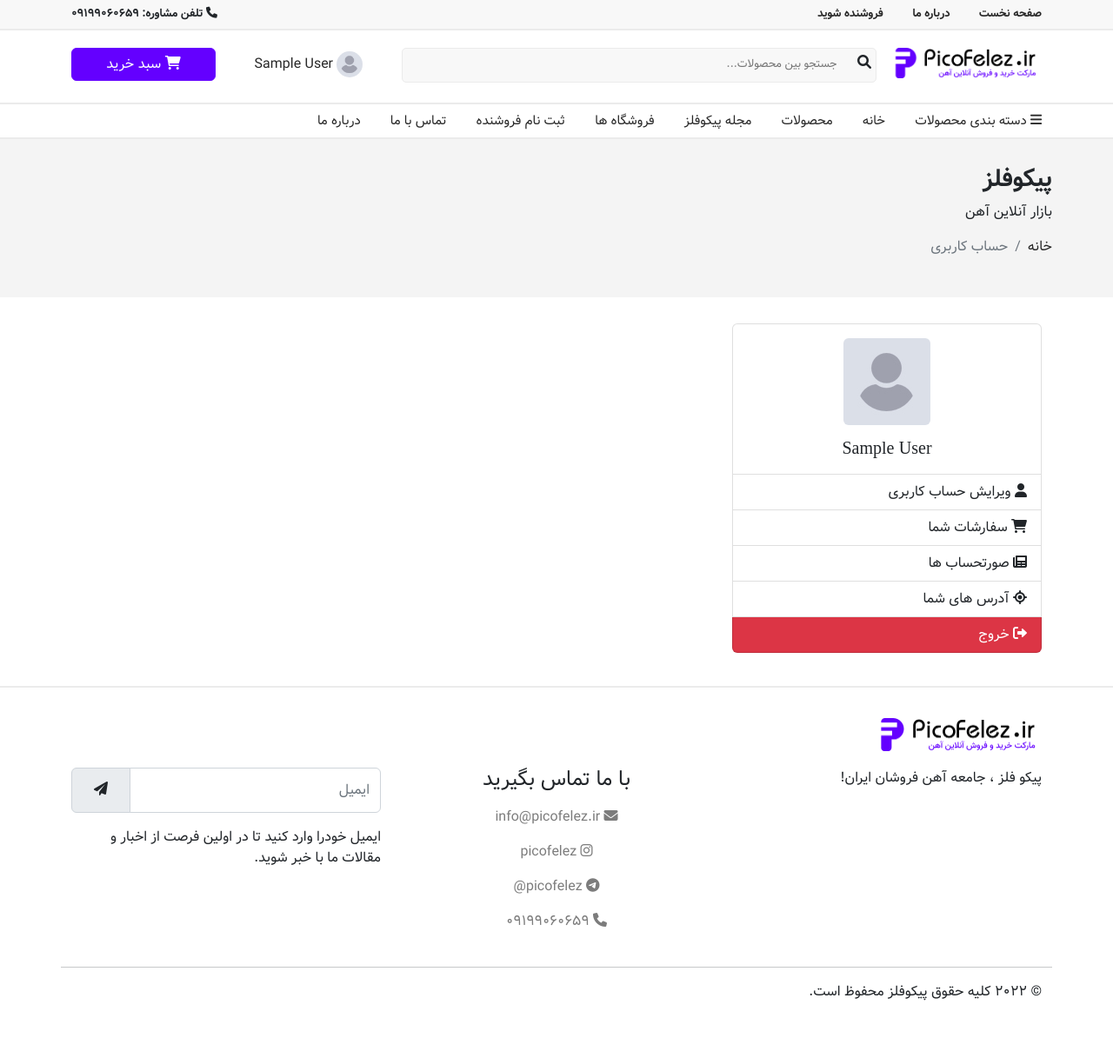
After one commit to picofelez/website-backend, a Django app: page /account/ in a window 1280 px wide. The commit adds this page. Shown: the whole page at 87% size. Run offline with Django 4.2, Linux system fonts and the light colour scheme; the visitor is signed in with stand-in values (Sample User, id 1); some libraries are stand-ins or nearby versions.

Commit message:
Add: user_profile view & logout url

```diff
--- /dev/null
+++ b/account/templates/account/user_profile.html
@@ -0,0 +1,80 @@
+{% extends 'core/base/_base.html' %}
+{% load static %}
+
+{% block title %}
+    پیکو فلز | حساب کاربری
+{% endblock %}
+
+{% block content %}
+    {% with request.resolver_match.url_name as url_name %}
+        <section class="inner-page" id="login-page">
+            <!-- breadcrumb start -->
+            <section class="page-title-box container-fluid">
+                <div class="row">
+                    <div class="col-12">
+                        <div class="container">
+                            <div class="row">
+                                <div class="col-12 px-0">
+                                    <h3 class="font-vazir-bold-fd">پیکوفلز</h3>
+                                    <p>بازار آنلاین آهن</p>
+                                    <nav aria-label="breadcrumb">
+                                        <ol class="breadcrumb">
+                                            <li class="breadcrumb-item">
+                                                <a href="{% url 'core:home' %}">خانه</a>
+                                            </li>
+                                            <li class="breadcrumb-item active" aria-current="page">
+                                                حساب کاربری
+                                            </li>
+                                        </ol>
+                                    </nav>
+                                </div>
+                            </div>
+                        </div>
+                    </div>
+                </div>
+            </section>
+            <!-- breadcrumb end -->
+            <section class="container">
+                <div class="row">
+                    <div class="col-12">
+                        <div class="page-content">
+                            <div class="row">
+                                <div class="col-12 col-md-4 mb-2">
+                                    <div class="list-group">
+                                        <a class="list-group-item list-group-item-action text-center">
+                                            <img src="{% static 'site_statics/img/profile/default.jpg' %}"
+                                                 alt="{{ request.user.get_full_name }}" class="rounded my-2">
+                                            <h5 class="font-vazir-bold-fd my-2">{{ request.user.get_full_name }}</h5>
+                                        </a>
+                                        <a href="#" class="list-group-item list-group-item-action">
+                                            <i class="fas fa-user"></i>
+                                            ویرایش حساب کاربری
+                                        </a>
+                                        <a href="#" class="list-group-item list-group-item-action">
+                                            <i class="fas fa-shopping-cart"></i>
+                                            سفارشات شما
+                                        </a>
+                                        <a href="#" class="list-group-item list-group-item-action">
+                                            <i class="fas fa-newspaper"></i>
+                                            صورتحساب ها
+                                        </a>
+                                        <a href="#" class="list-group-item list-group-item-action">
+                                            <i class="fas fa-location"></i>
+                                            آدرس های شما
+                                        </a>
+                                        <a href="{% url 'account:logout' %}"
+                                           class="list-group-item bg-danger text-white list-group-item-action">
+                                            <i class="fas fa-right-from-bracket"></i>
+                                            خروج
+                                        </a>
+                                    </div>
+                                </div>
+                                <div class="col-12 col-md-6 mb-2"></div>
+                            </div>
+                        </div>
+                    </div>
+                </div>
+            </section>
+        </section>
+    {% endwith %}
+{% endblock %}
--- a/account/urls.py
+++ b/account/urls.py
@@ -1,9 +1,19 @@
+from django.contrib.auth.views import LogoutView
 from django.urls import path
-from .views import login_view, register_view, verify_otp_view, complete_register_view
+from .views import (
+    login_view,
+    register_view,
+    verify_otp_view,
+    complete_register_view,
+    user_profile_view
+)
 
 app_name = 'account'
 urlpatterns = [
+    path('', user_profile_view, name='user-profile'),
+
     path('login/', login_view, name='otp-login'),
+    path('logout/', LogoutView.as_view(), name='logout'),
     path('register/', register_view, name='otp-register'),
     path('otp/verify', verify_otp_view, name='otp-verify'),
     path('register/complete', complete_register_view, name='complete-register'),
--- a/account/views.py
+++ b/account/views.py
@@ -2,6 +2,7 @@ from django.core.cache import cache
 from django.contrib import messages
 from django.contrib.auth import get_user_model, login
 from django.http import Http404
+from django.contrib.auth.decorators import login_required
 from django.shortcuts import render, redirect
 
 from account.forms import PhoneNumberForm, VerifyOtpForm, RegisterForm
@@ -104,9 +105,16 @@ def complete_register_view(request):
         user.set_password(cd.get('password'))
         user.save()
 
+        login(request, user)
         return redirect('core:home')
 
     context = {
         'form': form
     }
     return render(request, 'account/complete_register.html', context)
+
+
+@login_required
+def user_profile_view(request):
+    context = {}
+    return render(request, 'account/user_profile.html', context)
--- a/core/templates/core/base/_header.html
+++ b/core/templates/core/base/_header.html
@@ -45,7 +45,7 @@
                                 class="col-12 col-md-7 col-lg-6 text-center mt-3 mb-3 mt-md-1 mb-md-0"
                         >
                             {% if request.user.is_authenticated %}
-                                <a href="#">
+                                <a href="{% url 'account:user-profile' %}">
                                     <img
                                             src="{% static 'site_statics/img/profile/default.jpg' %}"
                                             alt="تصویر پروفایل"
--- a/core/templates/core/home.html
+++ b/core/templates/core/home.html
@@ -48,7 +48,7 @@
                         <div class="col">
                             <a href="#">
                                 <img
-                                        src="img/banner/side-slide3.jpg"
+                                        src="{% static 'site_statics/img/banner/side-slide3.jpg' %}"
                                         class="intro-banner-img"
                                         alt="banner"
                                         width="100%"
--- a/picofelez/settings.py
+++ b/picofelez/settings.py
@@ -111,6 +111,8 @@ AUTH_PASSWORD_VALIDATORS = [
 ]
 
 AUTH_USER_MODEL = 'account.User'
+LOGIN_URL = 'account:otp-login'
+LOGOUT_REDIRECT_URL = 'core:home'
 
 # Internationalization
 # https://docs.djangoproject.com/en/4.1/topics/i18n/
```
